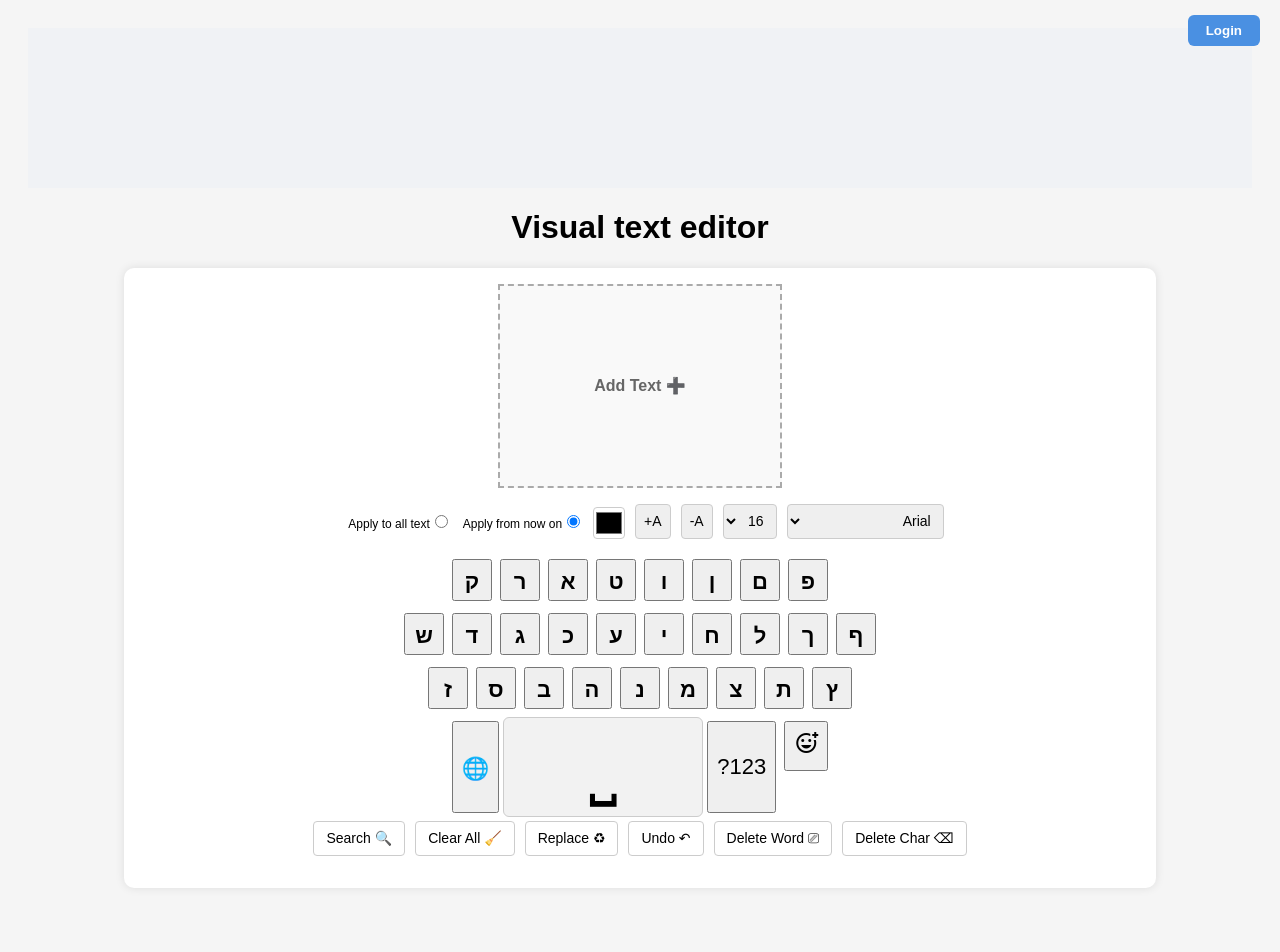
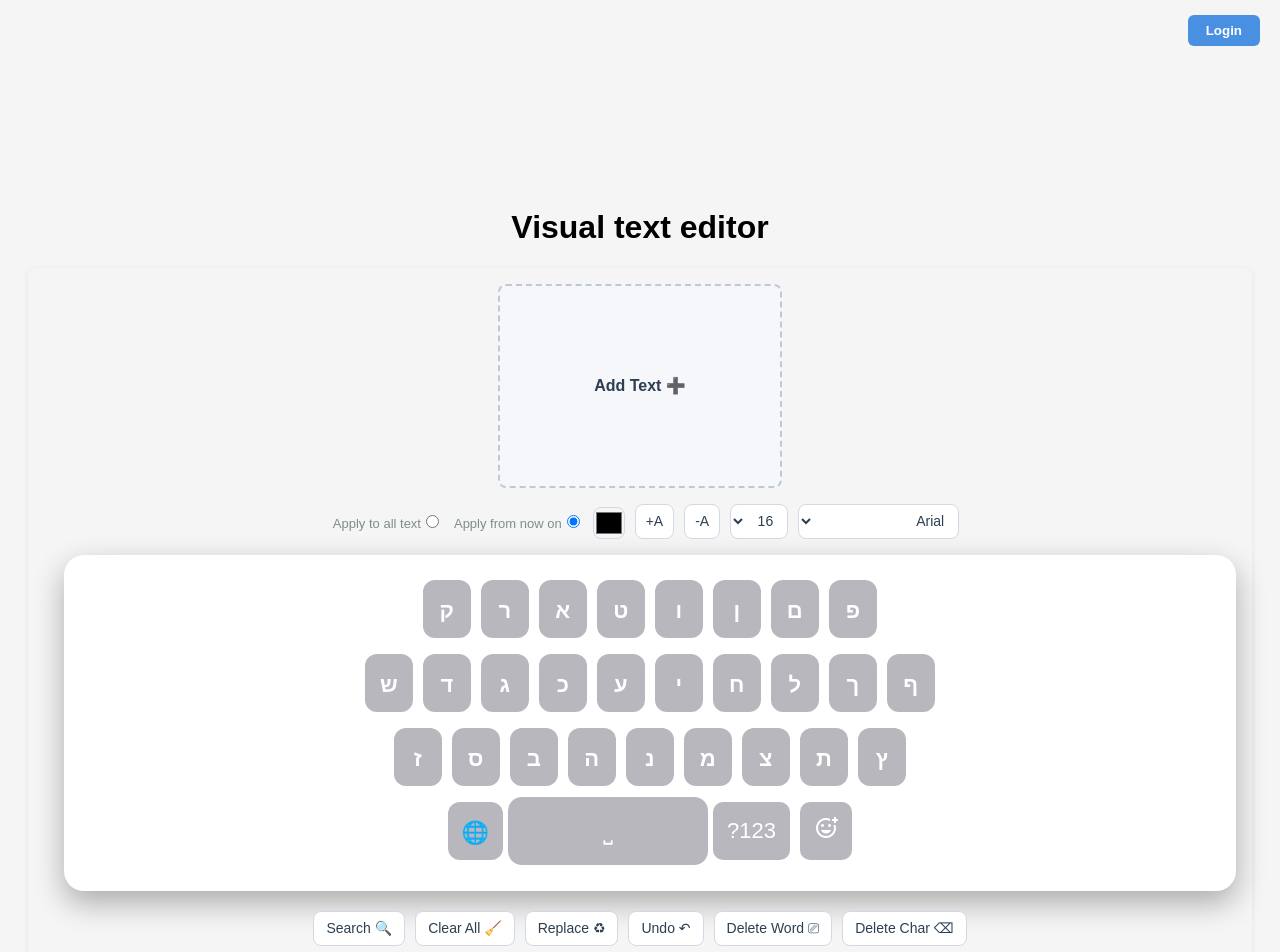
Before and after one commit to Daniel1285/FSWD-project-4, a React (Vite) app: page / in a window 1280 px wide. Shown: the top 952 px of the page. Before the commit the page ends 916 px from the top, so only its background shows below. Built offline with nearby package versions, Linux system fonts and the light colour scheme.

Commit message:
Changing the style

```diff
--- a/src/components/TextEditor.jsx
+++ b/src/components/TextEditor.jsx
@@ -120,20 +120,16 @@ export default function TextEditor() {
 
   const handleCloseText = (index) => {
     const shouldSave = window.confirm('Do you want to save before closing?');
-    if (shouldSave) {
-      const fileName = prompt('Enter file name to save:');
-      if (fileName) {
-        localStorage.setItem(fileName, JSON.stringify(texts[index].content));
-        alert(`Saved as "${fileName}"`);
+    if (!shouldSave) {
+      const updated = texts.filter((_, i) => i !== index);
+      setTexts(updated);
+      if (activeIndex === index) {
+        setActiveIndex(null);
+      } else if (activeIndex > index) {
+        setActiveIndex(activeIndex - 1);
       }
     }
-    const updated = texts.filter((_, i) => i !== index);
-    setTexts(updated);
-    if (activeIndex === index) {
-      setActiveIndex(null);
-    } else if (activeIndex > index) {
-      setActiveIndex(activeIndex - 1);
-    }
+
   };
 
   const handleOpenNewText = (newContent) => {
--- a/src/style/App.module.css
+++ b/src/style/App.module.css
@@ -7,7 +7,6 @@ body {
 
 .appContainer {
     height: 10rem;
-    background: #f0f2f5;
     position: relative;
     font-family: 'Segoe UI', sans-serif;
   }
--- a/src/style/EditControls.module.css
+++ b/src/style/EditControls.module.css
@@ -1,20 +1,29 @@
+@import './color.module.css';
+
 .editControls {
   display: flex;
   justify-content: center;
   gap: 10px;
-    margin-bottom: 16px;
+  margin-top: 20px;
+  flex-wrap: wrap;
 }
 
 .editControls button {
   padding: 8px 12px;
   font-size: 14px;
-    border: 1px solid #ccc;
-    background-color: white;
-    border-radius: 4px;
+  font-weight: 500;
+  border: 1px solid var(--color-border);
+  background-color: var(--color-bg-panel);
+  color: var(--color-text-main);
+  border-radius: var(--radius-default);
   cursor: pointer;
-    transition: background-color 0.2s;
+  transition: background-color 0.2s, box-shadow 0.2s;
+  display: flex;
+  align-items: center;
+  gap: 6px;
 }
 
 .editControls button:hover {
-    background-color: #f0f0f0;
+  background-color: var(--color-hover);
+  box-shadow: 0 2px 6px rgba(0, 0, 0, 0.06);
 }
--- a/src/style/StorageControls.module.css
+++ b/src/style/StorageControls.module.css
@@ -1,28 +1,46 @@
 .storageControls {
   display: flex;
   justify-content: center;
-    gap: 8px;
-    margin-top: 8px;
+  align-items: center;
+  gap: 10px;
   flex-wrap: wrap;
+  margin-top: 12px;
 }
 
 .storageControls input {
-    padding: 6px 8px;
-    font-size: 14px;
-    border-radius: 4px;
+  flex: 1 1 100%;
+  padding: 10px 12px;
+  font-size: 15px;
+  border-radius: 10px;
   border: 1px solid #ccc;
+  outline: none;
+  background-color: #f9f9f9;
+  transition: border-color 0.2s;
+}
+
+.storageControls input:focus {
+  border-color: #3b82f6;
 }
 
 .storageControls button {
-    padding: 6px 12px;
+  padding: 10px 16px;
   font-size: 14px;
-    border: 1px solid #ccc;
-    border-radius: 4px;
-    background-color: white;
+  border: none;
+  border-radius: 10px;
+  background-color: var(--color-keyboardButton);
+  color: white;
+  font-weight: bold;
   cursor: pointer;
-    transition: background-color 0.2s;
+  transition: background-color 0.2s, transform 0.1s;
+  display: flex;
+  align-items: center;
+  gap: 6px;
 }
 
 .storageControls button:hover {
-    background-color: #f0f0f0;
+  background-color: #2563eb;
 }
+
+.storageControls button:active {
+  transform: scale(0.96);
+}
--- a/src/style/TextCard.module.css
+++ b/src/style/TextCard.module.css
@@ -1,57 +1,67 @@
+@import './color.module.css';
+
 .textCard {
   width: 280px;
-    min-height: 200px;
-    border: 1px solid #ccc;
-    padding: 8px;
+  min-height: 240px;
+  border-radius: var(--radius-default);
+  background-color: var(--color-bg-panel);
+  box-shadow: var(--shadow-soft);
+  padding: 16px;
   box-sizing: border-box;
   display: flex;
   flex-direction: column;
   justify-content: space-between;
-    background-color: #fff;
-    transition: box-shadow 0.2s;
+  transition: all 0.2s ease;
   position: relative;
+  border: 2px solid transparent;
 }
 
 .active {
-    border: 2px solid #007bff;
-    background-color: #e9f3ff;
-    box-shadow: 0 0 4px rgba(0, 123, 255, 0.5);
+  border: 2px solid var(--color-primary);
+  background-color: var(--color-hover);
+  box-shadow: 0 0 10px rgba(92, 107, 192, 0.3);
 }
 
 .cardHeader {
   display: flex;
   justify-content: space-between;
   align-items: center;
-    margin-bottom: 6px;
+  margin-bottom: 12px;
   font-weight: bold;
+  font-size: 16px;
+  color: var(--color-text-main);
 }
 
 .cardHeader button {
-    background: #fff0f0;
-    border: 1px solid #ffaaaa;
-    color: #c00;
-    padding: 2px 6px;
-    border-radius: 4px;
-    font-weight: bold;
+  background: transparent;
+  border: none;
+  font-size: 18px;
+  color: var(--color-danger);
   cursor: pointer;
+  padding: 4px;
+  transition: transform 0.2s ease;
 }
 
 .cardHeader button:hover {
-    background: #ffe5e5;
+  transform: scale(1.2);
 }
 
 .addCard {
-    border: 2px dashed #aaa;
-    background-color: #f9f9f9;
-    color: #666;
+  border: 2px dashed var(--color-divider);
+  background-color: var(--color-bg-main);
+  color: var(--color-text-muted);
+  display: flex;
   align-items: center;
   justify-content: center;
   cursor: pointer;
   min-height: 200px;
   text-align: center;
+  border-radius: var(--radius-default);
+  font-size: 16px;
+  font-weight: 500;
   transition: background-color 0.2s;
 }
 
 .addCard:hover {
-    background-color: #e7f1ff;
+  background-color: var(--color-hover);
 }
--- a/src/style/TextEditor.module.css
+++ b/src/style/TextEditor.module.css
@@ -1,10 +1,12 @@
+@import './color.module.css';
+
 .textEditor {
-    max-width: 1000px;
+  /* max-width: 1000px; */
   margin: 0 auto;
-    background: white;
+  /* background: var(--color-bg-panel); */
   padding: 16px;
-    border-radius: 10px;
-    box-shadow: 0 0 10px rgba(0,0,0,0.1);
+  border-radius: var(--radius-default);
+  box-shadow: var(--shadow-soft);
 }
 
 .textList {
@@ -18,23 +20,27 @@
 .addCard {
   width: 280px;
   min-height: 200px;
-    border: 2px dashed #aaa;
-    background-color: #f9f9f9;
-    color: #666;
+  border: 2px dashed var(--color-divider);
+  background-color: var(--color-bg-main);
+  color: var(--color-text-muted);
   display: flex;
   align-items: center;
   justify-content: center;
   cursor: pointer;
   text-align: center;
-    transition: background-color 0.2s;
+  font-weight: 500;
+  font-size: 16px;
+  border-radius: var(--radius-default);
+  transition: background-color 0.2s ease;
 }
 
 .addCard:hover {
-    background-color: #e7f1ff;
+  background-color: var(--color-hover);
 }
 
 .cardHeader {
   font-weight: bold;
   display: flex;
   justify-content: center;
+  color: var(--color-text-main);
 }
--- a/src/style/Toolbar.module.css
+++ b/src/style/Toolbar.module.css
@@ -1,3 +1,5 @@
+@import './color.module.css';
+
 .toolbar {
   display: flex;
   justify-content: center;
@@ -9,18 +11,27 @@
 .toolbar select,
 .toolbar button,
 .toolbar input[type="color"] {
-    padding: 6px 8px;
+  padding: 6px 10px;
   font-size: 14px;
-    border: 1px solid #ccc;
-    border-radius: 4px;
+  border: 1px solid var(--color-border);
+  border-radius: var(--radius-default);
   cursor: pointer;
+  background-color: var(--color-bg-panel);
+  color: var(--color-text-main);
+  transition: background-color 0.2s, box-shadow 0.2s;
+}
+
+.toolbar button:hover,
+.toolbar select:hover {
+  background-color: var(--color-hover);
+  box-shadow: 0 2px 6px rgba(0, 0, 0, 0.08);
 }
 
 .toolbar input[type="color"] {
   appearance: none;
   -webkit-appearance: none;
-    border: 1px solid #ccc;
-    border-radius: 4px;
+  border: 1px solid var(--color-border);
+  border-radius: var(--radius-default);
   padding: 0;
   width: 32px;
   height: 32px;
@@ -28,10 +39,6 @@
   background: none;
   vertical-align: middle;
   margin-top: 3px;
-  }
-
-  .toolbar button:hover {
-    background-color: #e0e0e0;
 }
 
 .styleModeToggle {
@@ -42,6 +49,7 @@
 }
 
 .styleModeToggle label {
-    font-size: 12px;
+  font-size: 13px;
+  color: var(--color-text-muted);
   cursor: pointer;
 }
--- a/src/style/VirtualKeyboard.module.css
+++ b/src/style/VirtualKeyboard.module.css
@@ -1,56 +1,85 @@
+@import './color.module.css';
+
 .keyboard {
   direction: ltr;
   text-align: center;
+  background-color: var(--color-bg-keyboard);
+  padding: 20px;
+  border-radius: 20px;
+  box-shadow: 0 12px 30px rgba(0, 0, 0, 0.3);
+  display: inline-block;
+  width: 95%;
 }
 
 .keyboardRow {
   display: flex;
   justify-content: center;
-    margin-bottom: 4px;
+  margin-bottom: 6px;
 }
 
 .keyboardButton {
-    margin: 4px;
-    padding: 8px;
+  margin: 5px;
+  padding: 14px;
   font-size: 22px;
-    min-width: 40px;
+  min-width: 48px;
+  min-height: 48px;
   font-weight: bold;
-    line-height: 1;
-    font-family: system-ui, sans-serif;
+  font-family: 'Segoe UI', sans-serif;
+  background: var(--color-keyboardButton);
+  color: var(--color-text-light);
+  border: none;
+  border-radius: 12px;
   cursor: pointer;
   display: inline-flex;
   align-items: center;
   justify-content: center;
+  transition: background 0.2s, transform 0.1s;
+}
+
+.keyboardButton:hover {
+  background: #3b3b5c;
+}
+
+.keyboardButton:active {
+  transform: scale(0.96);
 }
 
 .spacebar {
   width: 200px;
-    font-size: 70px;
-    padding: 8px 40px;
-    text-align: center;
-    border-radius: 6px;
+  font-size: 24px;
+  padding: 14px 40px;
+  border-radius: 14px;
   cursor: pointer;
-    background-color: #f2f2f2;
-    border: 1px solid #ccc;
-    transition: background-color 0.2s;
+  background-color: var(--color-keyboardButton);
+  color: var(--color-text-light);
+  border: none;
+  transition: background-color 0.2s, transform 0.1s;
 }
 
 .spacebar:hover {
-    background-color: #e0e0e0;
+  background-color: #444466;
 }
 
-  .symbolToggle {
-    margin: 4px;
-    padding: 8px;
-    font-size: 22px;
-    cursor: pointer;
+.spacebar:active {
+  transform: scale(0.96);
 }
 
+.symbolToggle,
 .emojiToggle {
-    margin: 4px;
-    padding: 8px;
+  margin: 5px;
+  padding: 14px;
   font-size: 22px;
+  background: var(--color-keyboardButton);
+  color: var(--color-text-light);
+  border: none;
+  border-radius: 10px;
   cursor: pointer;
+  transition: background 0.2s;
+}
+
+.symbolToggle:hover,
+.emojiToggle:hover {
+  background: #3b3b5c;
 }
 
 .emojiHoverContainer {
@@ -65,11 +94,11 @@
   left: 50%;
   transform: translateX(-50%);
   margin-bottom: 8px;
-    background-color: white;
-    border: 1px solid #ccc;
-    border-radius: 8px;
-    padding: 6px 8px;
-    box-shadow: 0 4px 8px rgba(0,0,0,0.1);
+  background-color: var(--color-bg-keyboard);
+  border: 1px solid var(--color-divider);
+  border-radius: 12px;
+  padding: 8px 10px;
+  box-shadow: var(--shadow-medium);
   z-index: 1;
   white-space: nowrap;
   pointer-events: auto;
@@ -88,10 +117,10 @@
 .emojiHoverContainer:hover .emojiOverlay,
 .emojiOverlay:hover {
   display: flex;
-    gap: 6px;
+  gap: 8px;
 }
 
 .shiftActive {
-    background-color: #d0e7ff;
-    border: 1px solid #3399ff;
+  background-color: var(--color-primary) !important;
+  color: var(--color-text-light);
 }
--- /dev/null
+++ b/src/style/color.module.css
@@ -0,0 +1,23 @@
+:root {
+    --color-bg-main: #f5f7fa;
+    --color-bg-panel: #ffffff;
+    --color-bg-keyboard: #ffffff;
+    --color-keyboardButton: #b7b7bd;
+
+    --color-border: #d1d9e6;
+    --color-divider: #c0c9d2;
+
+    --color-primary: #5c6bc0;
+    --color-secondary: #42a5f5;
+    --color-danger: #ef5350;
+
+    --color-text-main: #2c3e50;
+    --color-text-muted: #7f8c8d;
+    --color-text-light: #ffffff;
+
+    --color-hover: #e0e7ff;
+
+    --shadow-soft: 0 2px 6px rgba(0, 0, 0, 0.08);
+    --shadow-medium: 0 4px 12px rgba(0, 0, 0, 0.12);
+    --radius-default: 8px;
+  }
```
Also changed, not shown: src/components/StorageControls.jsx (+30 -3 lines). Lines whose indentation alone changed are shown as unchanged.
